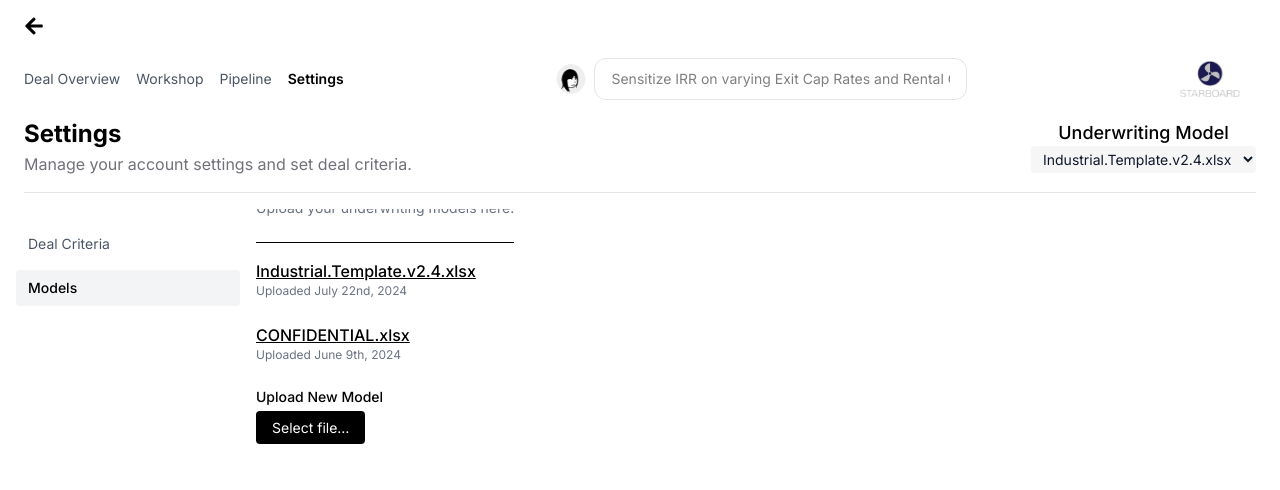
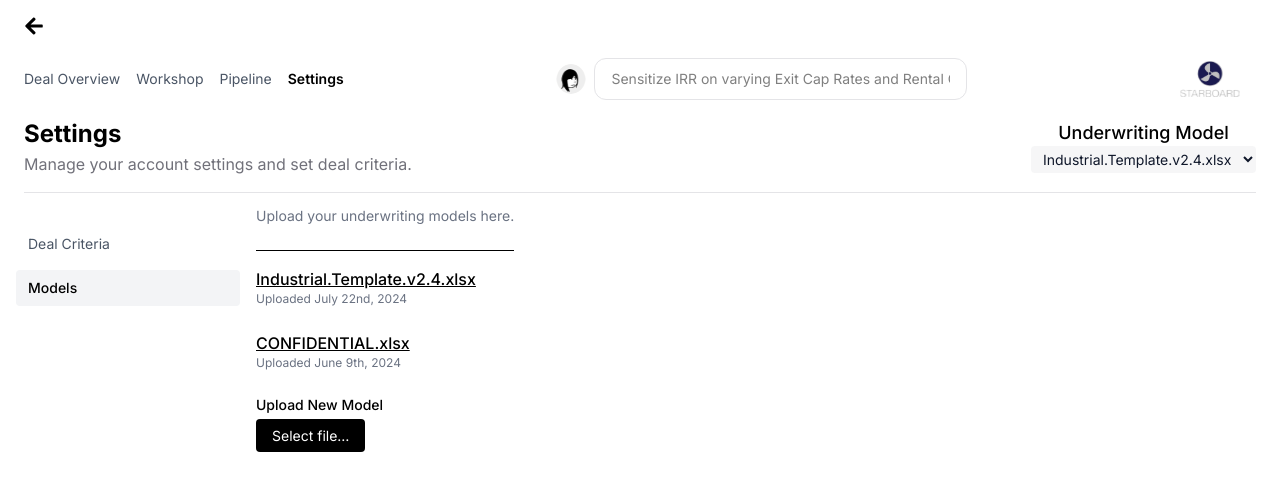
Before and after one commit to viditviionn/location-analysis, a Next.js app: page /settings in a window 1280 px wide. Shown: the top 490 px of the page. Built offline with nearby package versions, Linux system fonts and the light colour scheme.

Commit message:
corret padding

```diff
--- a/app/settings/tabs/AccountTab.tsx
+++ b/app/settings/tabs/AccountTab.tsx
@@ -1,3 +1,3 @@
 export default function AccountTab() {
-    return <p className="text-sm text-gray-600">Account settings go here...</p>
+    return <p className="text-sm pt-2 text-gray-600">Account settings go here...</p>
   }
--- a/app/settings/tabs/ModelsTab.tsx
+++ b/app/settings/tabs/ModelsTab.tsx
@@ -23,7 +23,7 @@ export default function ModelsTab() {
   }
 
   return (
-    <div>
+    <div className='pt-2'>
     <div className='pb-2 border-b w-fit mb-4'>
 
     <h2 className="text-xl font-semibold mb-1">Models</h2>
```
